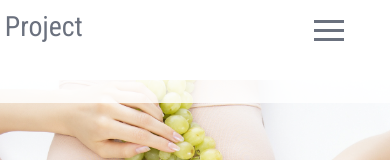
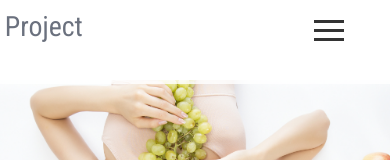
Before and after one commit to seanboss-bit/Project-salon, a React (Create React App) app in the folder client/: page /spa in a window 390 px wide. Shown: the top 160 px of the page. Built offline with nearby package versions, Linux system fonts and the light colour scheme.

Commit message:
minor adjustment to responsiveness

```diff
--- a/client/src/about.css
+++ b/client/src/about.css
@@ -135,7 +135,9 @@ img {
     font-size: 0.9rem;
     /* margin: 0 15px; */
   }
+
 }
+
 @media screen and (max-width: 700px) {
   .header1,
   .header2,
--- a/client/src/components/About.js
+++ b/client/src/components/About.js
@@ -28,7 +28,7 @@ const About = () => {
               <Link to="/">Project</Link>
             </h1>
             <div
-              className={"bars1"}
+              className="bars1"
               id={toggle ? "activeless" : ""}
               onClick={handleClick}
             >
--- a/client/src/contact.css
+++ b/client/src/contact.css
@@ -162,7 +162,7 @@ img {
     text-align: center;
   }
   .active {
-    border: none;
+    border: none !important;
   }
   .links8 {
     height: 100vh;
--- a/client/src/spa.css
+++ b/client/src/spa.css
@@ -162,7 +162,7 @@ img {
   .links5 {
     height: 100vh;
     width: 100%;
-    background-color: rgba(10, 10, 10, 0.85) !important;
+    background-color: rgba(255, 255, 255, 0.774) !important;
     position: fixed;
     top: 0;
     right: -100%;
@@ -178,7 +178,7 @@ img {
     display: block;
     font-size: 1.3rem !important;
     margin: 2rem 0 !important;
-    color: var(--light-colour);
+    color: var(--secondary-colour);
     text-align: center;
   }
   .links5#activenow {
--- a/client/src/style.css
+++ b/client/src/style.css
@@ -34,7 +34,11 @@ img {
   justify-content: space-between;
   padding: 0.6rem 0.3rem;
 }
-.header-inner31, .header-inner32, .header-inner33, .header-inner34, .header-inner35{
+.header-inner31,
+.header-inner32,
+.header-inner33,
+.header-inner34,
+.header-inner35 {
   height: 12.2vh;
   background-color: rgba(255, 255, 255, 0.8);
   position: fixed;
@@ -224,6 +228,33 @@ img {
   }
 }
 @media screen and (max-width: 768px) {
+  .header-inner31,
+  .header-inner32,
+  .header-inner33,
+  .header-inner34,
+  .header-inner35 {
+    height: 10vh;
+  }
+  .bars6 span,
+  .bars1 span,
+  .bars2 span,
+  .bars3 span,
+  .bars4 span,
+  .bars5 span,
+  .bars7 span,
+  .bars8 span {
+    background-color: var(--secondary-colour) !important;
+  }
+  .header6,
+  .header1,
+  .header2,
+  .header3,
+  .header4,
+  .header5,
+  .header7,
+  .header8 {
+    height: 40vh !important;
+  }
   .portfolio {
     grid-template-columns: 1fr;
   }
```
